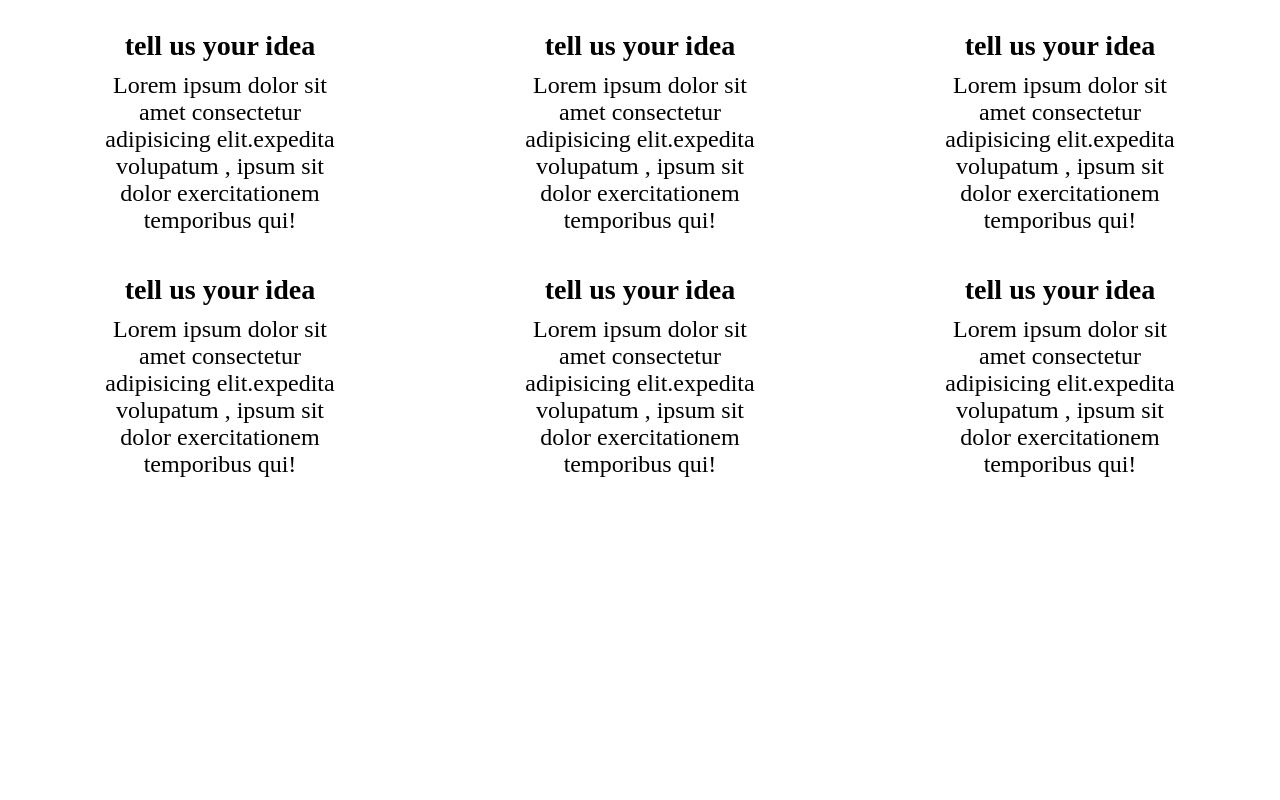
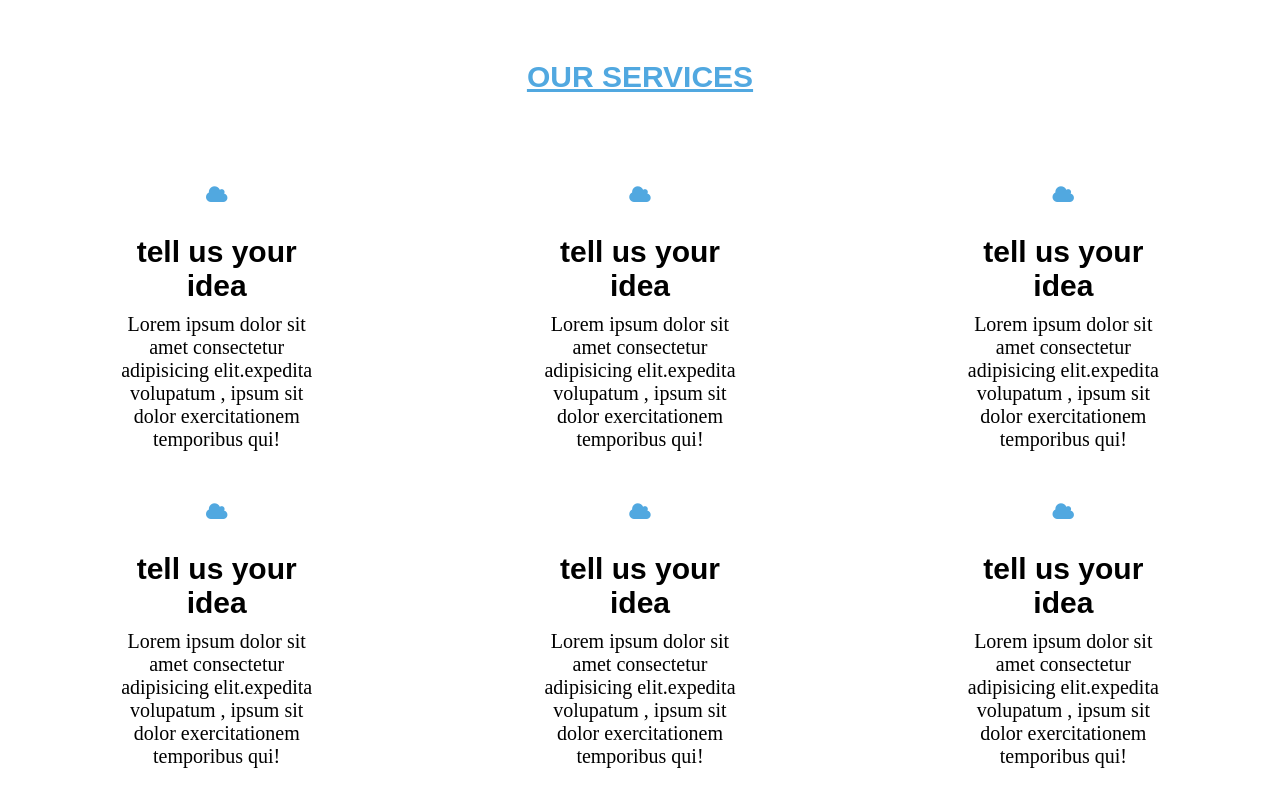
Before and after one commit to C5-HussamAlkhalaileh/HTML_Slicing, a plain HTML site: page 07-services2/index.html in a window 1280 px wide. Drawn offline with Linux system fonts and the light colour scheme.

Commit message:
add icon and text

```diff
--- a/07-services2/index.html
+++ b/07-services2/index.html
@@ -6,30 +6,67 @@
     <meta name="viewport" content="width=device-width, initial-scale=1.0" />
     <title>07-services2</title>
     <link rel="stylesheet" href="style.css" />
+    <link rel="stylesheet" href="https://cdnjs.cloudflare.com/ajax/libs/font-awesome/4.7.0/css/font-awesome.min.css">
   </head>
   <body>
     <div class="div-continer">
-      <div class="div-title"></div>
+      <div class="div-title">
+        <h3>OUR SERVICES</h3>
+      </div>
       <div class="grid-container">
-        <div><h3>tell us your idea</h3>
-            <p>Lorem ipsum dolor sit amet consectetur adipisicing elit.expedita volupatum , ipsum sit dolor exercitationem temporibus qui!</p></div>
-        <div><h3>tell us your idea</h3>
-            <p>Lorem ipsum dolor sit amet consectetur adipisicing elit.expedita volupatum , ipsum sit dolor exercitationem temporibus qui!</p></div>
-        <div><h3>tell us your idea</h3>
-            <p>Lorem ipsum dolor sit amet consectetur adipisicing elit.expedita volupatum , ipsum sit dolor exercitationem temporibus qui!</p></div>
-        <div><h3>tell us your idea</h3>
-            <p>Lorem ipsum dolor sit amet consectetur adipisicing elit.expedita volupatum , ipsum sit dolor exercitationem temporibus qui!</p></div>
-        <div><h3>tell us your idea</h3>
-            <p>Lorem ipsum dolor sit amet consectetur adipisicing elit.expedita volupatum , ipsum sit dolor exercitationem temporibus qui!</p></div>
-        <div><h3>tell us your idea</h3>
-            <p>Lorem ipsum dolor sit amet consectetur adipisicing elit.expedita volupatum , ipsum sit dolor exercitationem temporibus qui!</p></div>
-
+        <div>
+            <i class="fa fa-cloud"></i>
+          <h3>tell us your idea</h3>
+          <p>
+            Lorem ipsum dolor sit amet consectetur adipisicing elit.expedita
+            volupatum , ipsum sit dolor exercitationem temporibus qui!
+          </p>
+        </div>
+        <div>
+            <i class="fa fa-cloud"></i>
+          <h3>tell us your idea</h3>
+          <p>
+            Lorem ipsum dolor sit amet consectetur adipisicing elit.expedita
+            volupatum , ipsum sit dolor exercitationem temporibus qui!
+          </p>
+        </div>
+        <div>
+            <i class="fa fa-cloud"></i>
+          <h3>tell us your idea</h3>
+          <p>
+            Lorem ipsum dolor sit amet consectetur adipisicing elit.expedita
+            volupatum , ipsum sit dolor exercitationem temporibus qui!
+          </p>
+        </div>
+        <div>
+            <i class="fa fa-cloud"></i>
+          <h3>tell us your idea</h3>
+          <p>
+            Lorem ipsum dolor sit amet consectetur adipisicing elit.expedita
+            volupatum , ipsum sit dolor exercitationem temporibus qui!
+          </p>
+        </div>
+        <div>
+            <i class="fa fa-cloud"></i>
+          <h3>tell us your idea</h3>
+          <p>
+            Lorem ipsum dolor sit amet consectetur adipisicing elit.expedita
+            volupatum , ipsum sit dolor exercitationem temporibus qui!
+          </p>
+        </div>
+        <div>
+            <i class="fa fa-cloud"></i>
+          <h3>tell us your idea</h3>
+          <p>
+            Lorem ipsum dolor sit amet consectetur adipisicing elit.expedita
+            volupatum , ipsum sit dolor exercitationem temporibus qui!
+          </p>
+        </div>
       </div>
-
     </div>
   </body>
 </html>
-      <!--<div class="grid-container">
+<!--<div class="grid-container">
         <div>
 
                <h3>tell us your idea</h3>
--- a/07-services2/style.css
+++ b/07-services2/style.css
@@ -3,23 +3,43 @@
   margin: 0px;
   box-sizing: border-box;
 }
+.div-title{
+  margin-top: 60px;
+  margin-bottom: 60PX;
+  text-align: center;
+  font-weight: bold;
+  font-size: larger;
+}
+.div-title>h3
+{
+  text-decoration: underline;
+  color:#51a8e0;
+}
 .grid-container {
   display: grid;
   grid-template-columns: 1fr 1fr 1fr;
   padding: 10px;
+  grid-gap: 10px;
 }
 .grid-container>div:hover{
   background-color: #dddddd;
+
 }
 h3 {
   margin-bottom: 10px;
-  font-weight: bold;
+  font-size: 30px;
+  font-family: sans-serif;
 }
 .grid-container > div {
   background-color: rgba(255, 255, 255, 0.8);
   text-align: center;
   padding: 20px 0;
-  font-size: 24px;
-  margin-left: 80px;
-  margin-right: 80px;
+  font-size: 20px;
+  margin-left: 100px;
+  margin-right: 100px;
 }
+i{
+  color: #51a8e0;
+  margin-bottom: 30px;
+
+}
```
